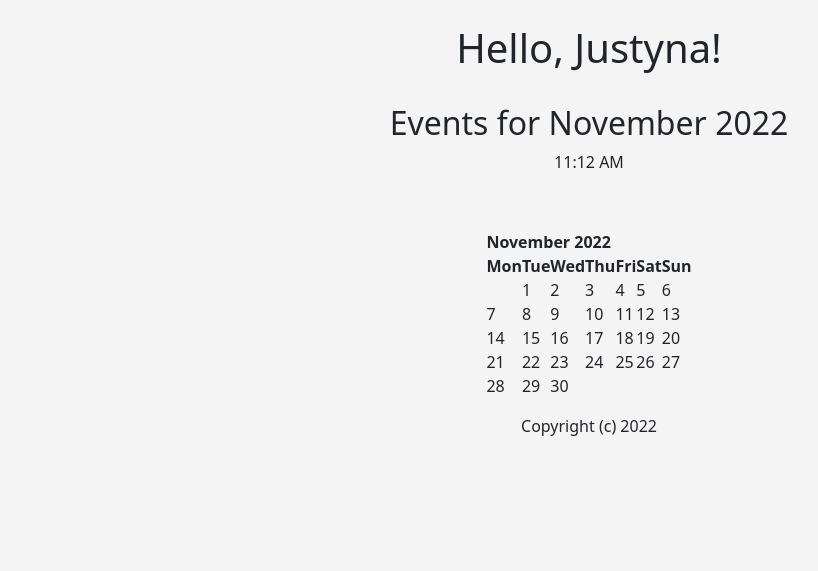
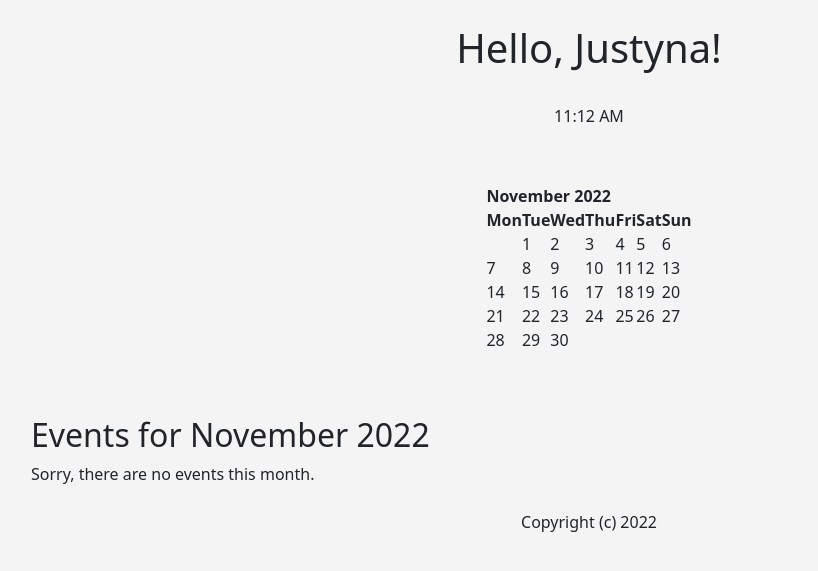
Before and after one commit to justinaluc/my_calendar_app, a Django app: page / in a window 1280 px wide. Shown: the part 56-627 px from the top of the page, without its empty margins (51-869 px from the left). Run offline with Django 4.2, Linux system fonts and the light colour scheme; tables that the repository leaves empty hold one stand-in row (values such as "Sample post").

Commit message:
events in current month on homepage

```diff
--- a/events/templates/events/home.html
+++ b/events/templates/events/home.html
@@ -3,9 +3,28 @@
     {% block content %}
     <center>
         <h1>Hello, {{ name }}!</h1><br/>
-        <h2> Events for {{ month }} {{ year }} </h2>
         <p> {{ time }} </p><br/>
         <p> {{ cal|safe }} </p>
+    </center>
+    <br/><br/>
+    <h2> Events for {{ month }} {{ year }} </h2>
+        {% if event_list %}
+            {% for event in event_list %}
+                <div class="card">
+                    <div class="card-header">
+                        {{ event }} - {{ event.event_date }}
+                    </div>
+                    <div class="card-body">
+                        <h5 class="card-title"><a href="{% url 'list_events' %}">{{ event.venue }}</a></h5>
+                    </div>
+                </div>
+            <br/>
+            {% endfor %}
+        {% else %}
+            Sorry, there are no events this month.
+        {% endif %}
+        <br/><br/>
+    <center>
         <p>Copyright (c) {{ current_year }}</p>
     </center>
     {% endblock %}
--- a/events/views.py
+++ b/events/views.py
@@ -184,7 +184,7 @@ def add_venue(request):
         form = VenueForm(request.POST)
         if form.is_valid():
             venue = form.save(commit=False)
-            venue.owner = request.user.id #logged in user
+            venue.owner = request.user.id  # logged in user
             venue.save()
             # form.save() # save form before adding venue owner
             return HttpResponseRedirect('/add_venue?submitted==True')
@@ -202,24 +202,30 @@ def all_events(request):
 
 def home(request, year=datetime.now().year, month=datetime.now().strftime('%B')):
     name = "Justyna"
-    month = month.capitalize()
-    #convert month from name to number
+    month_name = month.capitalize()
+    # convert month from name to number
     month_number = list(calendar.month_name).index(month)
     month_number = int(month_number)
-    #create calendar
+    # create calendar
     cal = HTMLCalendar().formatmonth(year, month_number)
-    #get datetime
+    # get datetime
     now = datetime.now()
     current_year = now.year
-    #get current time
+    # get current time
     time = now.strftime('%I:%M %p')
+    # Query the Events Model For Dates
+    event_list = Event.objects.filter(
+        event_date__year=year,
+        event_date__month=month_number
+    )
 
     return render(request, 'events/home.html', {
         "name": name,
         "year": year,
-        "month": month,
+        "month": month_name,
         "month_number": month_number,
         "cal": cal,
         "current_year": current_year,
         "time": time,
+        "event_list": event_list,
     })
```
